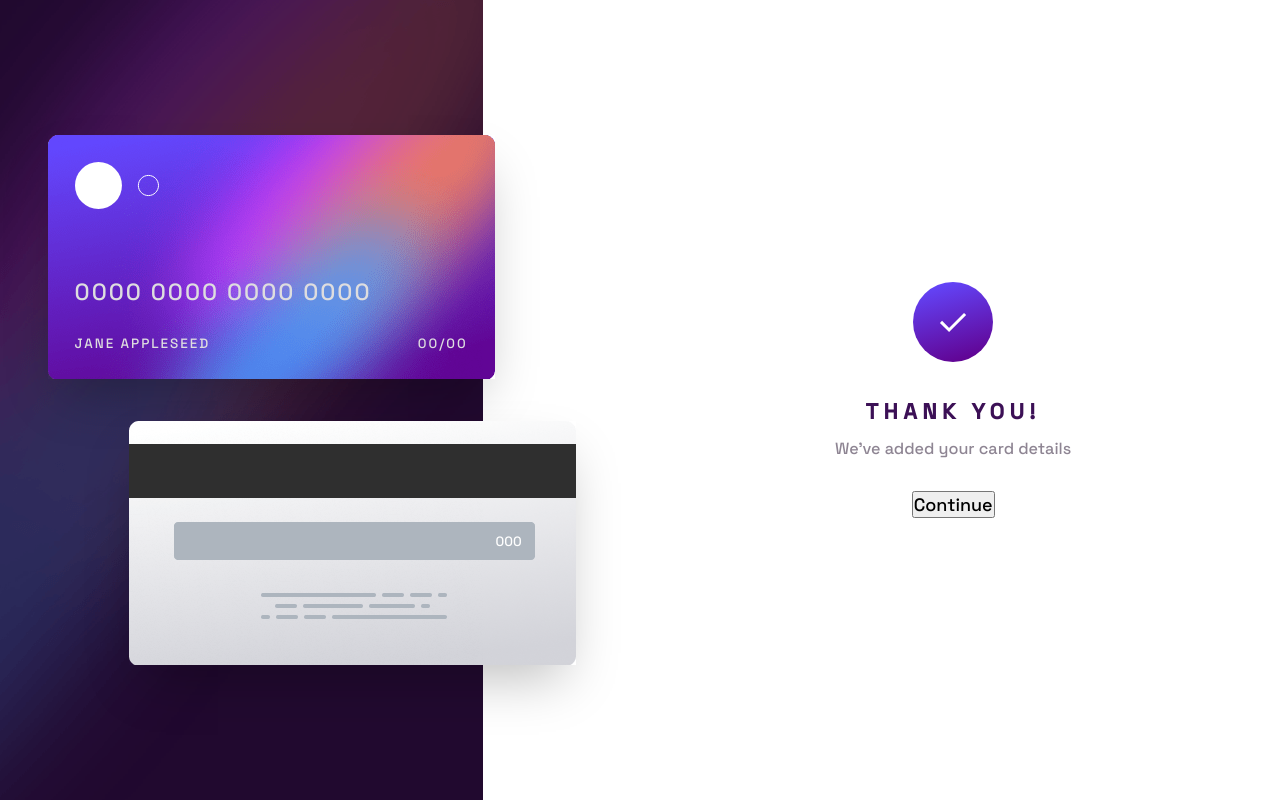
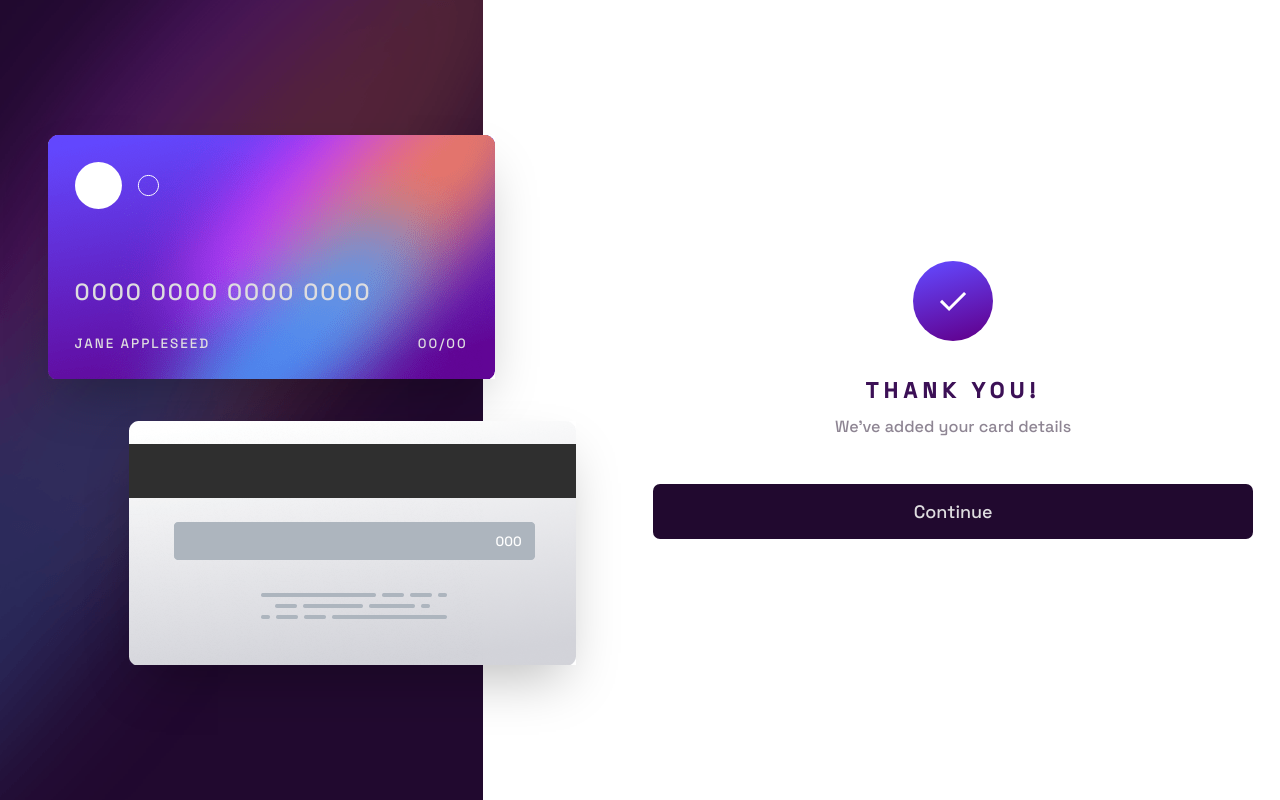
Before and after one commit to kdumagalhaes/interactive-card-details-form, a React (Vite) app: page / in a window 1280 px wide. Built offline with nearby package versions, Linux system fonts and the light colour scheme.

Commit message:
Add Button component

```diff
--- /dev/null
+++ b/src/components/Button/Button.tsx
@@ -0,0 +1,9 @@
+import { Container } from './styles'
+
+interface ButtonProps {
+  text: string
+}
+
+export function Button({ text }: ButtonProps) {
+  return <Container>{text}</Container>
+}
--- /dev/null
+++ b/src/components/Button/styles.ts
@@ -0,0 +1,16 @@
+import styled from 'styled-components'
+
+export const Container = styled.button`
+  width: 100%;
+  background-color: ${(props) => props.theme.veryDarkViolet};
+  color: ${(props) => props.theme.lightGrayishViolet};
+  padding: 0.9rem 0;
+  border: none;
+  border-radius: 7px;
+  transition: 0.4s;
+  margin-top: 0.8rem;
+
+  &:hover {
+    background-color: ${(props) => props.theme.darkViolet};
+  }
+`
--- a/src/components/Form/Form.tsx
+++ b/src/components/Form/Form.tsx
@@ -1,7 +1,8 @@
-import { Button, Container } from './styles'
+import { Container } from './styles'
 import InputMask from 'react-input-mask'
 import { useState, ChangeEvent } from 'react'
 import { FormModel, useFormInfo } from '../../context/FormContext'
+import { Button } from '../Button/Button'
 
 export function Form() {
   const { getFormInfo } = useFormInfo()
@@ -112,7 +113,7 @@ export function Form() {
           </div>
         </div>
 
-        <Button>Confirm</Button>
+        <Button text="Confirm" />
       </form>
     </Container>
   )
--- a/src/components/FormConfirmation/FormConfirmation.tsx
+++ b/src/components/FormConfirmation/FormConfirmation.tsx
@@ -1,6 +1,7 @@
 import { Container } from './styles'
 
 import IconComplete from '../../assets/images/icon-complete.svg'
+import { Button } from '../Button/Button'
 
 export function FormConfirmation() {
   return (
@@ -8,7 +9,7 @@ export function FormConfirmation() {
       <img className="complete-icon" src={IconComplete} alt="complete icon" />
       <h1 className="title">Thank you!</h1>
       <p className="message">We've added your card details</p>
-      <button>Continue</button>
+      <Button text="Continue" />
     </Container>
   )
 }
```
Also changed, not shown: src/components/Form/styles.ts (+0 -15 lines).
